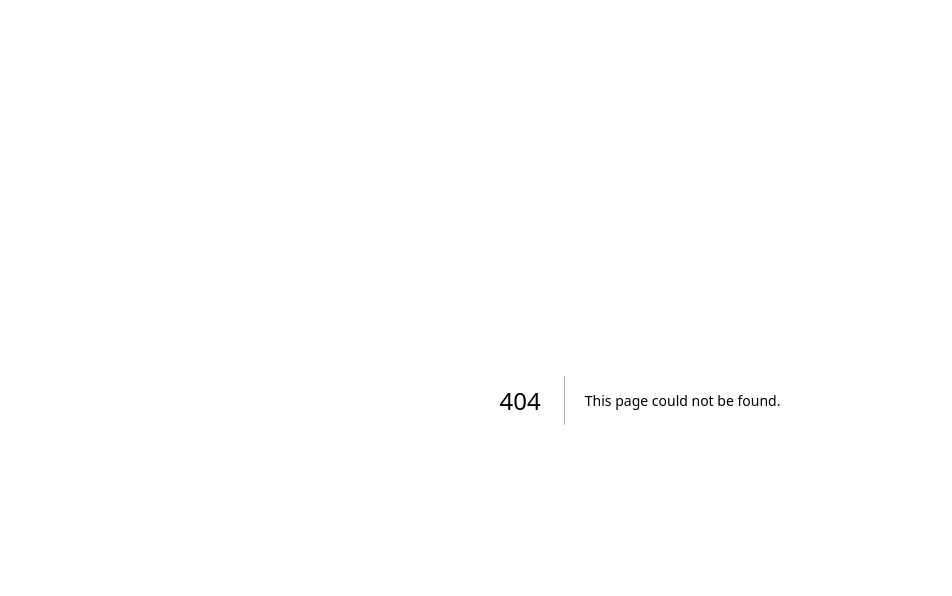
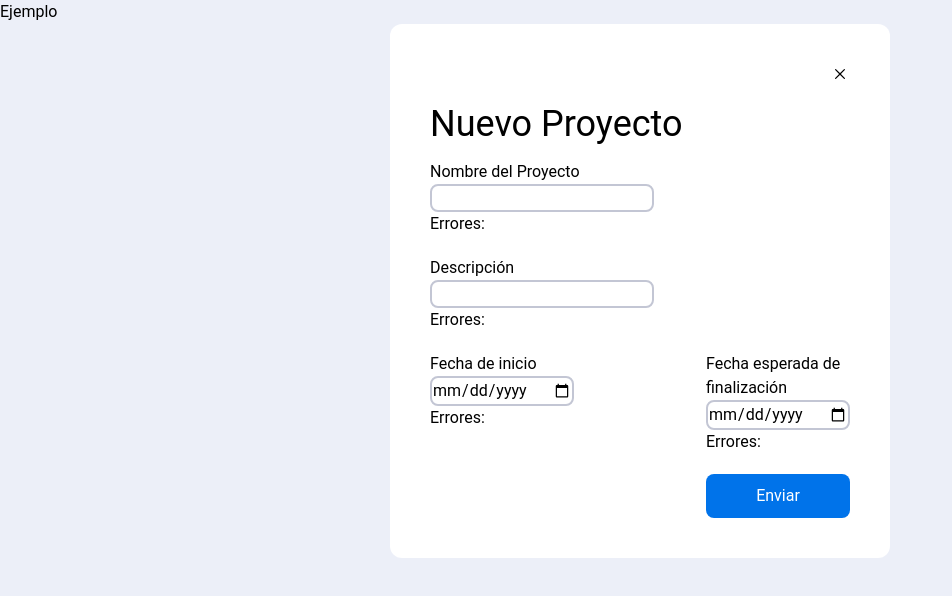
Before and after one commit to XelApps23/proyectosmuni, a Next.js app: page /example-plantilla in a window 1280 px wide. Before the commit this address had no page. Shown: the top 596 px of the page, without its empty margins (0-952 px from the left). Built offline with nearby package versions, Linux system fonts and the light colour scheme.

Commit message:
Plantilla Formulario y Formulario Nuevo Proyecto

```diff
--- /dev/null
+++ b/components/example-form/UsePlantilla.tsx
@@ -0,0 +1,94 @@
+import * as yup from 'yup'
+import Input from '@/components/main/Input'
+import PlantillaForm from '../main/PlantillaForm'
+
+const schema = yup.object().shape({
+  firstName: yup.string().required('Es necesario ingresar un nombre'),
+  lastName: yup.string().notRequired(),
+  age: yup
+    .number()
+    .positive()
+    .typeError('Es necesario ingresar una edad')
+    .integer()
+    .min(18, 'La edad ingresada debe ser mayor a 18')
+    .required('Es necesario ingresar una edad'),
+  email: yup
+    .string()
+    .email('Debe ingresar una dirección de correo válida')
+    .required('Es necesario ingresar un correo'),
+  password: yup.string().required('Es necesario ingresar una contraseña'),
+
+  initDate: yup
+    .date()
+    .typeError('Es necesario ingresar una fecha de inicio')
+    .required('Es necesario ingresar una fecha de inicio')
+})
+
+type FormValues = {
+  firstName: string
+  lastName?: yup.Maybe<string | undefined>
+  age: number
+  email: string
+  password: string
+  initDate: Date
+}
+
+const UsePlantilla = () => {
+  const onSubmit = (data: FormValues) => {
+    console.log(data)
+    alert(JSON.stringify(data))
+  }
+  return (
+    <div className='w-[500px]'>
+        <PlantillaForm schema={schema} title='Example Formulario' onSubmit={onSubmit}>
+{(control, errors) => (
+     <>
+     <Input
+     control={control}
+     name="firstName"
+     label="Nombre"
+     error={errors.firstName}
+   />
+   <Input
+     control={control}
+     name="lastName"
+     label="Apellido"
+     error={errors.lastName}
+   />
+   <Input
+     control={control}
+     name="email"
+     type="email"
+     label="Correo"
+     error={errors.email}
+   />
+   <Input
+     control={control}
+     name="age"
+     type="number"
+     label="Edad"
+     error={errors.age}
+   />
+   <Input
+     control={control}
+     name="password"
+     type="password"
+     label="Contraseña"
+     error={errors.password}
+   />
+   <Input
+     control={control}
+     name="initDate"
+     type="date"
+     label="Fecha de inicio"
+     error={errors.initDate}
+   />
+   </>
+)
+}
+        </PlantillaForm>
+    </div>
+  )
+}
+
+export default UsePlantilla
--- /dev/null
+++ b/components/forms/NewProject.tsx
@@ -0,0 +1,78 @@
+import * as yup from 'yup'
+import Input from '@/components/main/Input'
+import PlantillaForm from '../main/PlantillaForm'
+
+const currentDate = new Date()
+console.log(currentDate)
+currentDate.setDate(currentDate.getDate() + 1)
+console.log(currentDate)
+const schema = yup.object().shape({
+  name: yup.string().required('Es necesario ingresar un nombre'),
+  description: yup.string().required('Es necesario ingresar una descripción'),
+  initialDate: yup
+    .date()
+    .min(new Date(), 'La fecha de inicio debe ser mayor o igual a la fecha actual')
+    .typeError('Es necesario ingresar una fecha de inicio')
+    .required('Es necesario ingresar una fecha de inicio'),
+  expectedDate: yup
+    .date()
+    .min(new Date(), 'La fecha esperada de finalización debe ser mayor a la fecha actual')
+    .typeError('Es necesario ingresar una fecha esperada de finalización')
+    .required('Es necesario ingresar una fecha esperada de finalización')
+})
+
+type FormValues = {
+  name: string
+  description: string
+  initialDate: Date
+  expectedDate: Date
+
+}
+
+const NewProject = () => {
+  const onSubmit = (data: FormValues) => {
+    console.log(data)
+    alert(JSON.stringify(data))
+  }
+  return (
+    <div className='w-[500px]'>
+      <PlantillaForm schema={schema} title='Nuevo Proyecto' onSubmit={onSubmit}>
+        {(control, errors) => (
+          <>
+            <Input
+              control={control}
+              name="name"
+              label="Nombre del Proyecto"
+              error={errors.name}
+            />
+            <Input
+              control={control}
+              name="description"
+              label="Descripción"
+              error={errors.description}
+            />
+          <div className='w-full flex justify-between'>
+          <Input
+              control={control}
+              name="initialDate"
+              type="date"
+              label="Fecha de inicio"
+              error={errors.initialDate}
+            />
+            <Input
+              control={control}
+              name="expectedDate"
+              type="date"
+              label="Fecha esperada de finalización"
+              error={errors.expectedDate}
+            />
+          </div>
+          </>
+        )
+        }
+      </PlantillaForm>
+    </div>
+  )
+}
+
+export default NewProject
--- /dev/null
+++ b/components/main/PlantillaForm.tsx
@@ -0,0 +1,56 @@
+import { FieldValues, SubmitHandler, useForm } from 'react-hook-form'
+import { yupResolver } from '@hookform/resolvers/yup'
+import * as yup from 'yup'
+import Button from '../main/Button'
+import { ReactNode, useEffect } from 'react'
+import CancelIcon from '@/components/icons/CancelIcon'
+import MiniButton from './MiniButton'
+
+type PlantillaFormProps<T extends FieldValues> = {
+  title: string
+   schema: yup.Schema<T>
+  children: (control: any, errors: any) => ReactNode
+  onSubmit: SubmitHandler<T>
+}
+
+const PlantillaForm = <T extends object>({
+  title,
+  schema,
+  children,
+  onSubmit
+}: PlantillaFormProps<T>) => {
+  const {
+    control,
+    handleSubmit,
+    formState: { errors }
+  } = useForm<T>({
+    mode: 'onChange',
+    // @ts-ignore
+    resolver: yupResolver(schema)
+  })
+
+  useEffect(() => {
+    console.log(errors)
+  }, [errors])
+
+  return (
+    <div className='p-10 grid gap-4 w-full bg-white1 rounded-xl'>
+      <div className='flex justify-end w-full '>
+        <MiniButton icon={<CancelIcon />} variant="cancel" />
+      </div>
+      <h1 className='text-4xl'>{title}</h1>
+      <form onSubmit={handleSubmit(onSubmit)}>
+        <div className='grid gap-5'>
+        {children(control, errors)}
+        <div className='flex justify-end w-full'>
+          <div className='w-36'>
+            <Button type="submit" text="Enviar" variant="primary" onlyText={true} />
+          </div>
+        </div>
+        </div>
+      </form>
+    </div>
+  )
+}
+
+export default PlantillaForm
--- /dev/null
+++ b/pages/example-plantilla.tsx
@@ -0,0 +1,14 @@
+import NewProject from '@/components/forms/NewProject'
+
+const ExamplePlantillaPage = () => {
+  return (
+    <>
+      <h1>Ejemplo</h1>
+      <div className='flex justify-center'>
+      <NewProject />
+      </div>
+    </>
+  )
+}
+
+export default ExamplePlantillaPage
```
Also changed, not shown: 2 other files (tests, documents, lock files or other folders).
